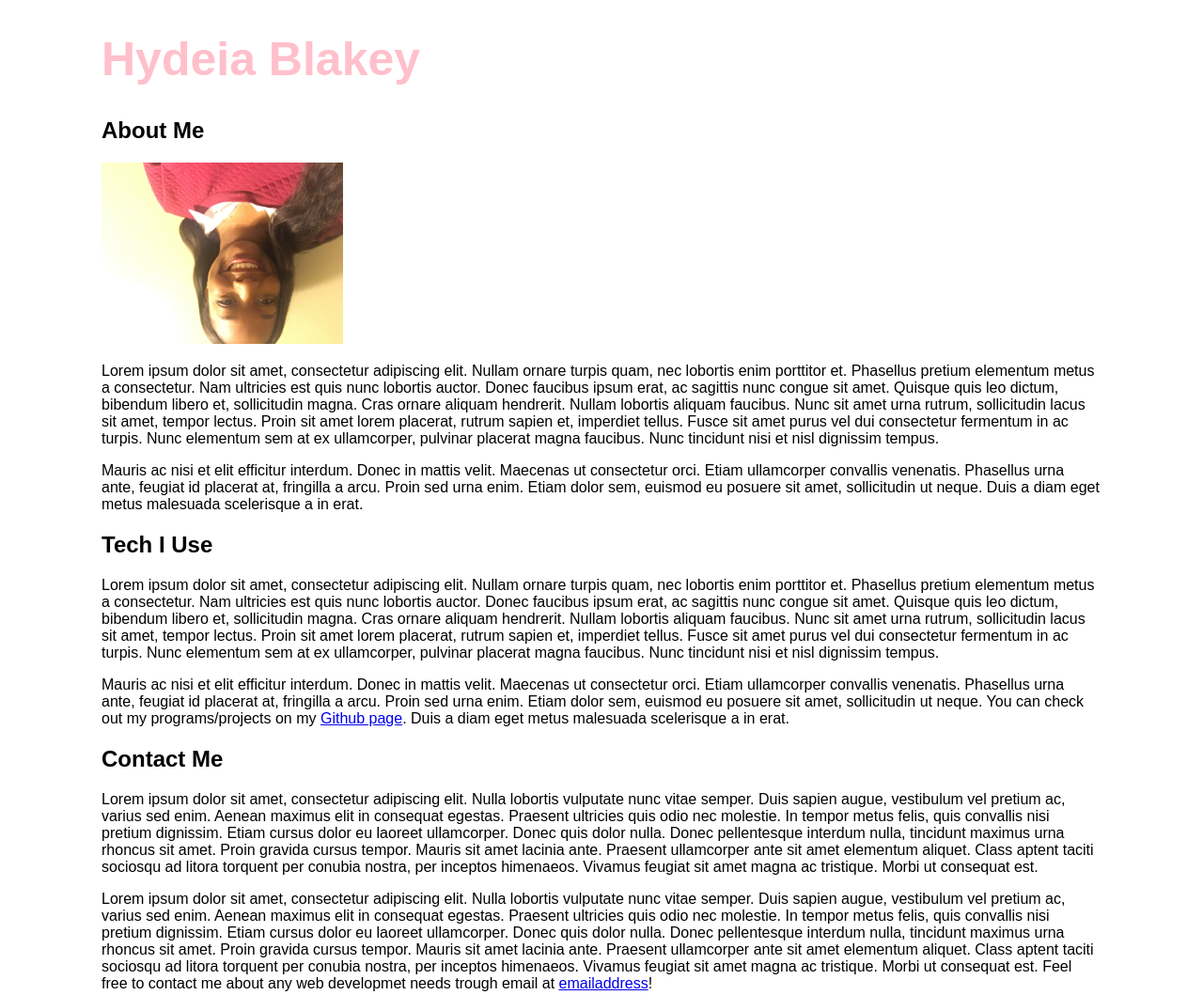
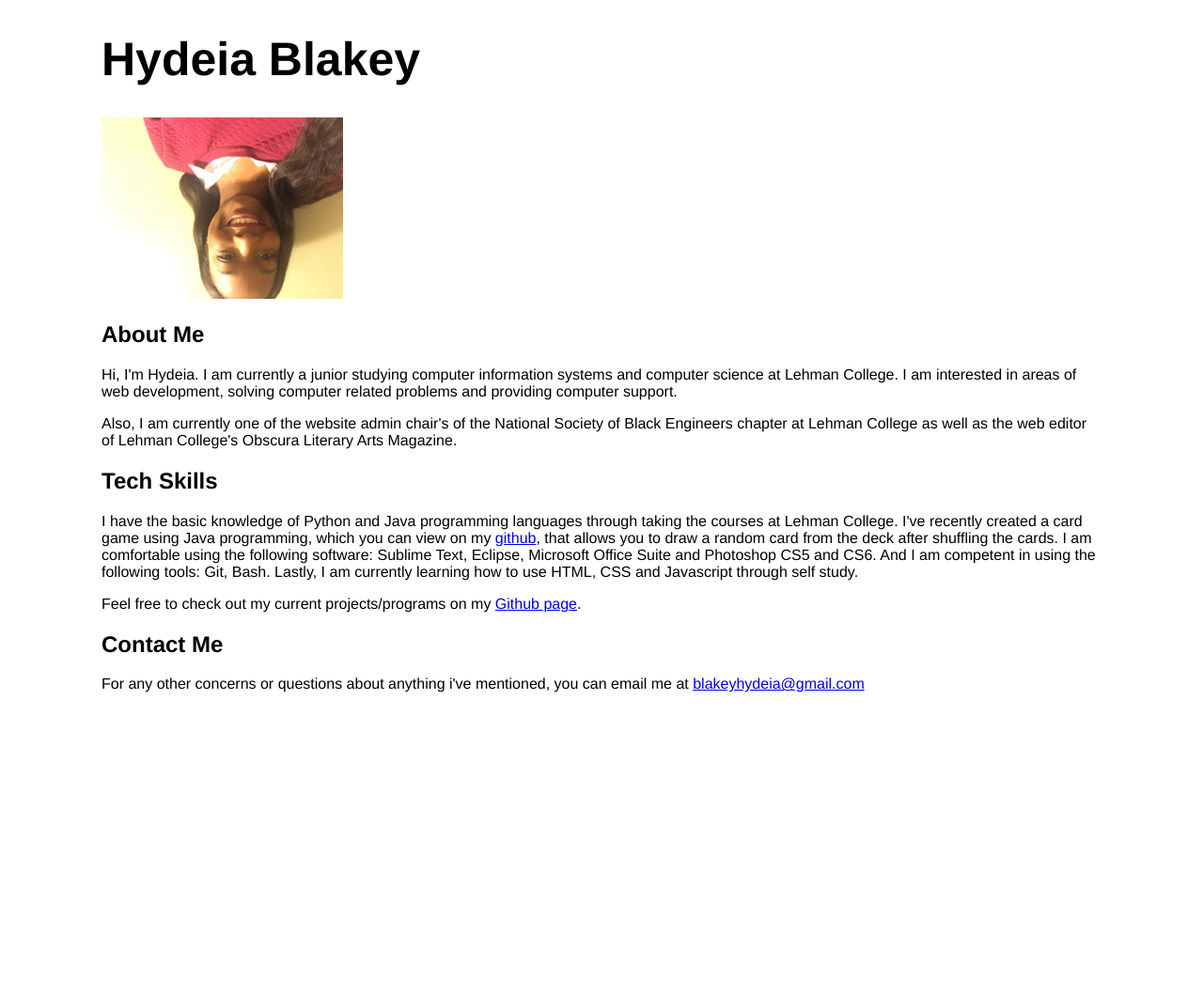
Before and after one commit to hydeiablakey/personal_website, a plain HTML site: page index.html in a window 1280 px wide. Shown: the whole page at 94% size. After the commit the page ends 800 px from the top, so only its background shows below. Drawn offline with Linux system fonts and the light colour scheme.

Commit message:
Adding information to about me, tech skills and contact

```diff
--- a/index.html
+++ b/index.html
@@ -7,23 +7,39 @@
 </head>
 <body>
 <h1>Hydeia Blakey</h1>
+
+
+<a href="https://www.linkedin.com/in/hydeiablakey/" target="_blank"><img src="img/personal_photo.jpg" alt="LinkedIn"></a>
 <section class="about">
 	<h2>About Me</h2>
-	<a href="https://www.linkedin.com/in/hydeiablakey/" target="_blank"><img src="personal_photo.jpg" alt="LinkedIn"></a>
-	<p>Lorem ipsum dolor sit amet, consectetur adipiscing elit. Nullam ornare turpis quam, nec lobortis enim porttitor et. Phasellus pretium elementum metus a consectetur. Nam ultricies est quis nunc lobortis auctor. Donec faucibus ipsum erat, ac sagittis nunc congue sit amet. Quisque quis leo dictum, bibendum libero et, sollicitudin magna. Cras ornare aliquam hendrerit. Nullam lobortis aliquam faucibus. Nunc sit amet urna rutrum, sollicitudin lacus sit amet, tempor lectus. Proin sit amet lorem placerat, rutrum sapien et, imperdiet tellus. Fusce sit amet purus vel dui consectetur fermentum in ac turpis. Nunc elementum sem at ex ullamcorper, pulvinar placerat magna faucibus. Nunc tincidunt nisi et nisl dignissim tempus.</p>
+	<!--
+		Section that includes profile picture and about me.
+	-->
 
-	<p>Mauris ac nisi et elit efficitur interdum. Donec in mattis velit. Maecenas ut consectetur orci. Etiam ullamcorper convallis venenatis. Phasellus urna ante, feugiat id placerat at, fringilla a arcu. Proin sed urna enim. Etiam dolor sem, euismod eu posuere sit amet, sollicitudin ut neque. Duis a diam eget metus malesuada scelerisque a in erat.</p>
+
+	<p>Hi, I'm Hydeia. I am currently a junior studying computer information systems and computer science at Lehman College. I am interested in areas of web development, solving computer related problems and providing computer support.  </p>
+
+	<p>Also, I am currently one of the website admin chair's of the National Society of Black Engineers chapter at Lehman College as well as the web editor of Lehman College's Obscura Literary Arts Magazine. </p>
 </section>
 <section class="tech">
-	<h2>Tech I Use</h2>
-	<p>Lorem ipsum dolor sit amet, consectetur adipiscing elit. Nullam ornare turpis quam, nec lobortis enim porttitor et. Phasellus pretium elementum metus a consectetur. Nam ultricies est quis nunc lobortis auctor. Donec faucibus ipsum erat, ac sagittis nunc congue sit amet. Quisque quis leo dictum, bibendum libero et, sollicitudin magna. Cras ornare aliquam hendrerit. Nullam lobortis aliquam faucibus. Nunc sit amet urna rutrum, sollicitudin lacus sit amet, tempor lectus. Proin sit amet lorem placerat, rutrum sapien et, imperdiet tellus. Fusce sit amet purus vel dui consectetur fermentum in ac turpis. Nunc elementum sem at ex ullamcorper, pulvinar placerat magna faucibus. Nunc tincidunt nisi et nisl dignissim tempus.
+	<!--
+		This section introduces my tech skills.
+	-->
+	<h2>Tech Skills</h2>
+	<p>I have the basic knowledge of Python and Java programming languages through taking the courses at Lehman College. I've recently created a card game using Java programming, which you can view on my <a href="https://github.com/hydeiablakey/card-game.git" target ="_blank">github</a>, that allows you to draw a random card from the deck after shuffling the cards.
 
-	<p>Mauris ac nisi et elit efficitur interdum. Donec in mattis velit. Maecenas ut consectetur orci. Etiam ullamcorper convallis venenatis. Phasellus urna ante, feugiat id placerat at, fringilla a arcu. Proin sed urna enim. Etiam dolor sem, euismod eu posuere sit amet, sollicitudin ut neque. You can check out my programs/projects on my <a href="https://github.com/hydeiablakey" target="_blank">Github page</a>. Duis a diam eget metus malesuada scelerisque a in erat.</p>
+	I am comfortable using the following software: Sublime Text, Eclipse, Microsoft Office Suite and Photoshop CS5 and CS6. And I am competent in using the following tools: Git, Bash.
+
+	Lastly, I am currently learning how to use HTML, CSS and Javascript through self study.
+
+	</p>
+
+	<p>Feel free to check out my current projects/programs on my <a href="https://github.com/hydeiablakey" target="_blank">Github page</a>.</p>
 </section>
 <section class="contact">
+
 	<h2>Contact Me</h2>
-	<p>Lorem ipsum dolor sit amet, consectetur adipiscing elit. Nulla lobortis vulputate nunc vitae semper. Duis sapien augue, vestibulum vel pretium ac, varius sed enim. Aenean maximus elit in consequat egestas. Praesent ultricies quis odio nec molestie. In tempor metus felis, quis convallis nisi pretium dignissim. Etiam cursus dolor eu laoreet ullamcorper. Donec quis dolor nulla. Donec pellentesque interdum nulla, tincidunt maximus urna rhoncus sit amet. Proin gravida cursus tempor. Mauris sit amet lacinia ante. Praesent ullamcorper ante sit amet elementum aliquet. Class aptent taciti sociosqu ad litora torquent per conubia nostra, per inceptos himenaeos. Vivamus feugiat sit amet magna ac tristique. Morbi ut consequat est.</p>
-	<p>Lorem ipsum dolor sit amet, consectetur adipiscing elit. Nulla lobortis vulputate nunc vitae semper. Duis sapien augue, vestibulum vel pretium ac, varius sed enim. Aenean maximus elit in consequat egestas. Praesent ultricies quis odio nec molestie. In tempor metus felis, quis convallis nisi pretium dignissim. Etiam cursus dolor eu laoreet ullamcorper. Donec quis dolor nulla. Donec pellentesque interdum nulla, tincidunt maximus urna rhoncus sit amet. Proin gravida cursus tempor. Mauris sit amet lacinia ante. Praesent ullamcorper ante sit amet elementum aliquet. Class aptent taciti sociosqu ad litora torquent per conubia nostra, per inceptos himenaeos. Vivamus feugiat sit amet magna ac tristique. Morbi ut consequat est. Feel free to contact me about any web developmet needs trough email at <a href="mailto:">emailaddress</a>!</p>
+	<p>For any other concerns or questions about anything i've mentioned, you can email me at <a href="mailto:blakeyhydeia@gmail.com">blakeyhydeia@gmail.com</a></p>
 </section>
 </body>
 </html>
--- a/style.css
+++ b/style.css
@@ -1,9 +1,10 @@
 *{
-	font-family: 'Germania One', 'Arial','Helvetica', sans-serif;
+	font-family:'Helvetica', Sans-serif;
+	background-color:white;
 }
 
 h1{
-	color: pink;
+	color: black;
 	margin-left: 100px;
 	margin-right: 100px;
 	font-size: 50px;
@@ -13,6 +14,8 @@ img{
 	height: 193px;
 	width: 257px;
 	transform: rotate(180deg);
+	margin-left:100px;
+	margin-right:100px;
 }
 
 .about, .tech, .contact {
```
Also changed, not shown: img/personal_photo.JPG (renamed from personal_photo.JPG).
